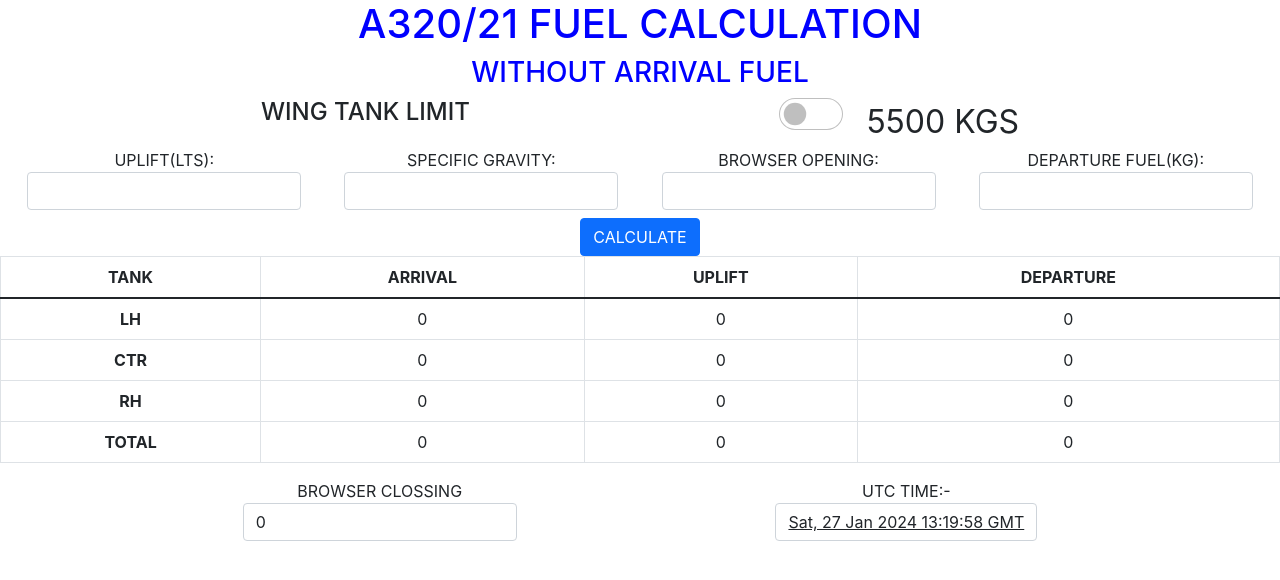
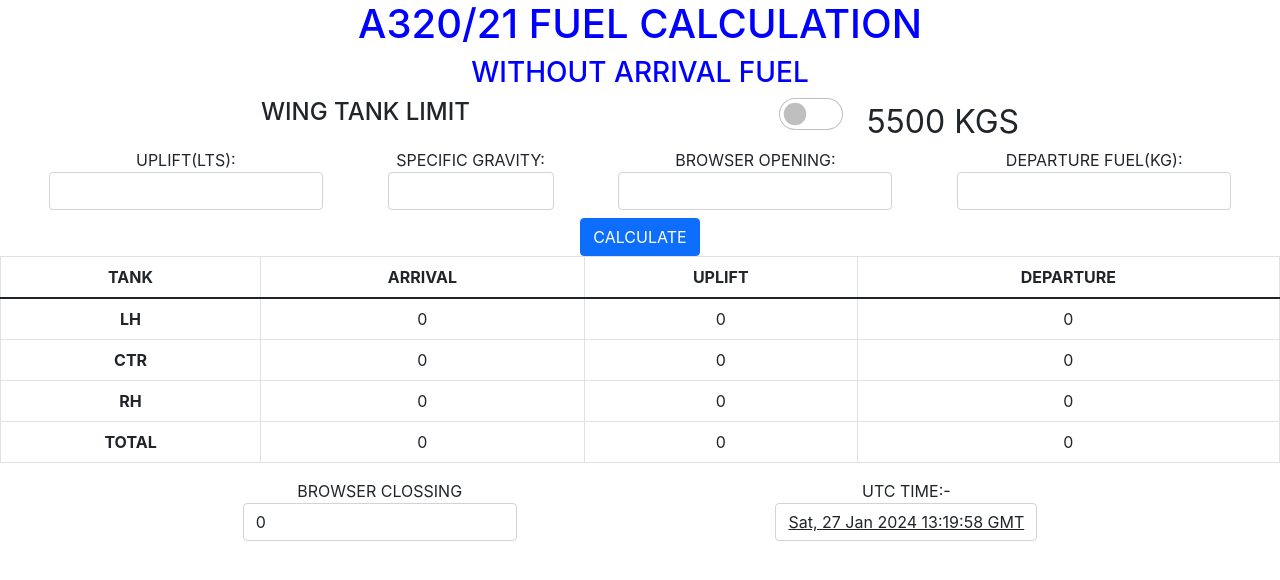
Before and after one commit to pinki1996/Fuel_Calculator, a React (Create React App) app: page /fuelCalculator in a window 1280 px wide. Shown: the top 580 px of the page. Built offline with nearby package versions, Linux system fonts and the light colour scheme.

Commit message:
Update ReactFuel.js

```diff
--- a/src/ReactFuel.js
+++ b/src/ReactFuel.js
@@ -72,7 +72,8 @@ export const ReactFuel = () => {
 
             <div class="col-auto">
                 <label for="autoSizingInput">SPECIFIC GRAVITY: </label>
-                <input type='text' class="form-control" id="autoSizingInput"  name='sp_gravity' onChange={handleValueChange} />
+                <input type='number' min="0"
+        max="1000" step="0.001" class="form-control" id="autoSizingInput"  name='sp_gravity' onChange={handleValueChange} />
             </div>
 
 
```
